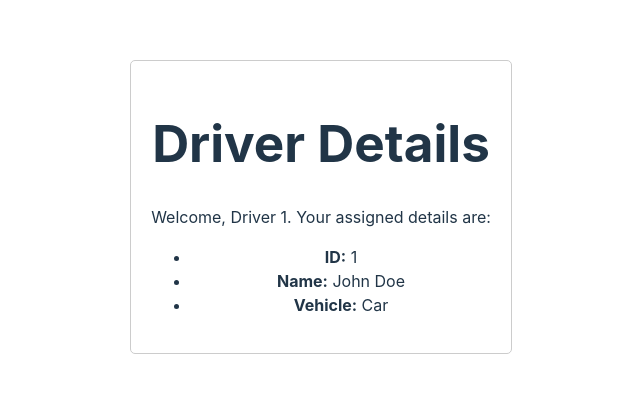
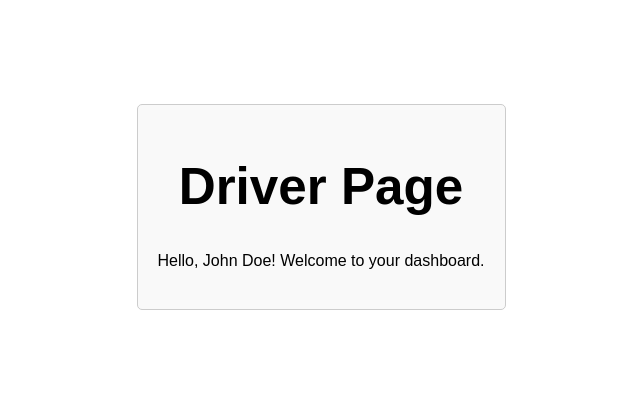
Before and after one commit to karthipannerselvam/driver-interface, a Vue app in the folder driver-ui/: page /driver/1 in a window 1280 px wide. Shown: the part 193-586 px from the top of the page, without its empty margins (319-959 px from the left). Built offline with nearby package versions, Linux system fonts and the light colour scheme.

Commit message:
created a driverdetail

```diff
--- a/driver-ui/src/views/DriverDetail.vue
+++ b/driver-ui/src/views/DriverDetail.vue
@@ -1,19 +1,14 @@
 <template>
     <div class="driver-detail">
-        <h1>Driver Details</h1>
-        <p v-if="driver">Welcome, Driver {{ id }}. Your assigned details are:</p>
-        <ul v-if="driver">
-            <li><strong>ID:</strong> {{ driver.id }}</li>
-            <li><strong>Name:</strong> {{ driver.name }}</li>
-            <li><strong>Vehicle:</strong> {{ driver.vehicle }}</li>
-        </ul>
-        <p v-else>Driver not found.</p>
+        <h1>Driver Page</h1>
+        <p v-if="driver">Hello, {{ driver.name }}! Welcome to your dashboard.</p>
+        <p v-else>Hello! It seems we couldn't find your details.</p>
     </div>
 </template>
 
 <script>
 export default {
-    props: ['id'],
+    props: ['id'], // User's ID is passed as a prop
     data() {
         return {
             drivers: {
@@ -24,6 +19,7 @@ export default {
     },
     computed: {
         driver() {
+            // Fetch the driver details based on the provided ID
             return this.drivers[this.id];
         }
     }
@@ -35,7 +31,11 @@ export default {
     max-width: 600px;
     margin: auto;
     padding: 20px;
+    text-align: center;
+    font-family: Arial, sans-serif;
     border: 1px solid #ccc;
     border-radius: 5px;
+    background-color: #f9f9f9;
+    color: black;
 }
 </style>
--- a/driver-ui/src/views/login.vue
+++ b/driver-ui/src/views/login.vue
@@ -30,7 +30,7 @@ export default {
   methods: {
       async handleLogin() {
           try {
-              const response = await axios.post('http://localhost:5000/api/login', {
+              const response = await axios.post('http://localhost:5500/api/login', {
                   username: this.username,
                   password: this.password
               });
```
